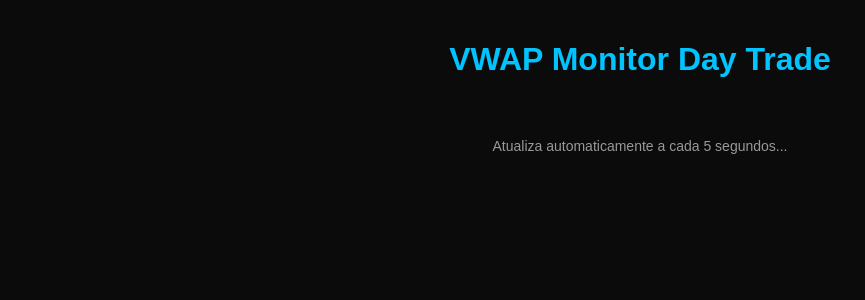
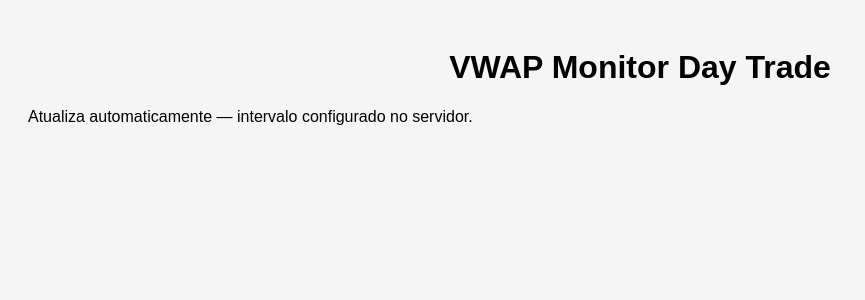
Before and after one commit to icleoc/daytrade-monitor, a Flask app: page / in a window 1280 px wide. Shown: the top 300 px of the page, without its empty margins (0-865 px from the left). Run offline with Flask 3, Linux system fonts and the light colour scheme.

Commit message:
Update dashboard.html

```diff
--- a/templates/dashboard.html
+++ b/templates/dashboard.html
@@ -1,89 +1,17 @@
-<!DOCTYPE html>
+<!doctype html>
 <html lang="pt-br">
 <head>
-  <meta charset="UTF-8">
-  <title>VWAP Monitor Day Trade</title>
-  <meta name="viewport" content="width=device-width, initial-scale=1">
-  <style>
-    body {
-      font-family: Arial, sans-serif;
-      background-color: #0b0b0b;
-      color: #fff;
-      margin: 0;
-      padding: 20px;
-    }
-    h1 {
-      text-align: center;
-      color: #00c3ff;
-      margin-bottom: 30px;
-    }
-    .container {
-      display: grid;
-      grid-template-columns: repeat(auto-fill, minmax(250px, 1fr));
-      gap: 15px;
-      justify-content: center;
-    }
-    .card {
-      background-color: #121212;
-      border-radius: 12px;
-      padding: 20px;
-      text-align: center;
-      box-shadow: 0 0 10px rgba(0, 195, 255, 0.3);
-      transition: transform 0.3s ease;
-    }
-    .card:hover { transform: scale(1.03); }
-    .sinal {
-      font-weight: bold;
-      font-size: 18px;
-      margin-top: 10px;
-      padding: 5px 10px;
-      border-radius: 8px;
-      display: inline-block;
-    }
-    .COMPRA { background-color: #1eaf60; }
-    .VENDA { background-color: #c73c3c; }
-    .NEUTRO { background-color: #666; }
-    footer {
-      margin-top: 30px;
-      text-align: center;
-      font-size: 14px;
-      color: #999;
-    }
-  </style>
+<meta charset="utf-8" />
+<meta name="viewport" content="width=device-width, initial-scale=1" />
+<title>VWAP Monitor</title>
+<link rel="stylesheet" href="/static/styles.css" />
 </head>
 <body>
-  <h1>VWAP Monitor Day Trade</h1>
-  <div class="container" id="cards"></div>
-  <footer>Atualiza automaticamente a cada 5 segundos...</footer>
-
-  <script>
-    async function carregarDados() {
-      try {
-        const res = await fetch('/dados');
-        const data = await res.json();
-        const container = document.getElementById('cards');
-        container.innerHTML = '';
-
-        data.forEach(item => {
-          const card = document.createElement('div');
-          card.classList.add('card');
-          card.innerHTML = `
-            <h2>${item.ativo}</h2>
-            <p><strong>VWAP:</strong> ${item.vwap}</p>
-            <p><strong>RSI:</strong> ${item.rsi}</p>
-            <p><strong>MACD:</strong> ${item.macd}</p>
-            <p><strong>Hora:</strong> ${item.hora}</p>
-            <p class="sinal ${item.sinal}">${item.sinal}</p>
-          `;
-          container.appendChild(card);
-        });
-      } catch (e) {
-        console.error('Erro ao carregar dados', e);
-      }
-    }
-
-    carregarDados();
-    setInterval(carregarDados, 5000);
-  </script>
+<div class="container">
+<h1>VWAP Monitor Day Trade</h1>
+<div id="cards" class="cards"></div>
+<div class="footer">Atualiza automaticamente — intervalo configurado no servidor.</div>
+</div>
+<script src="/static/script.js"></script>
 </body>
 </html>
```
